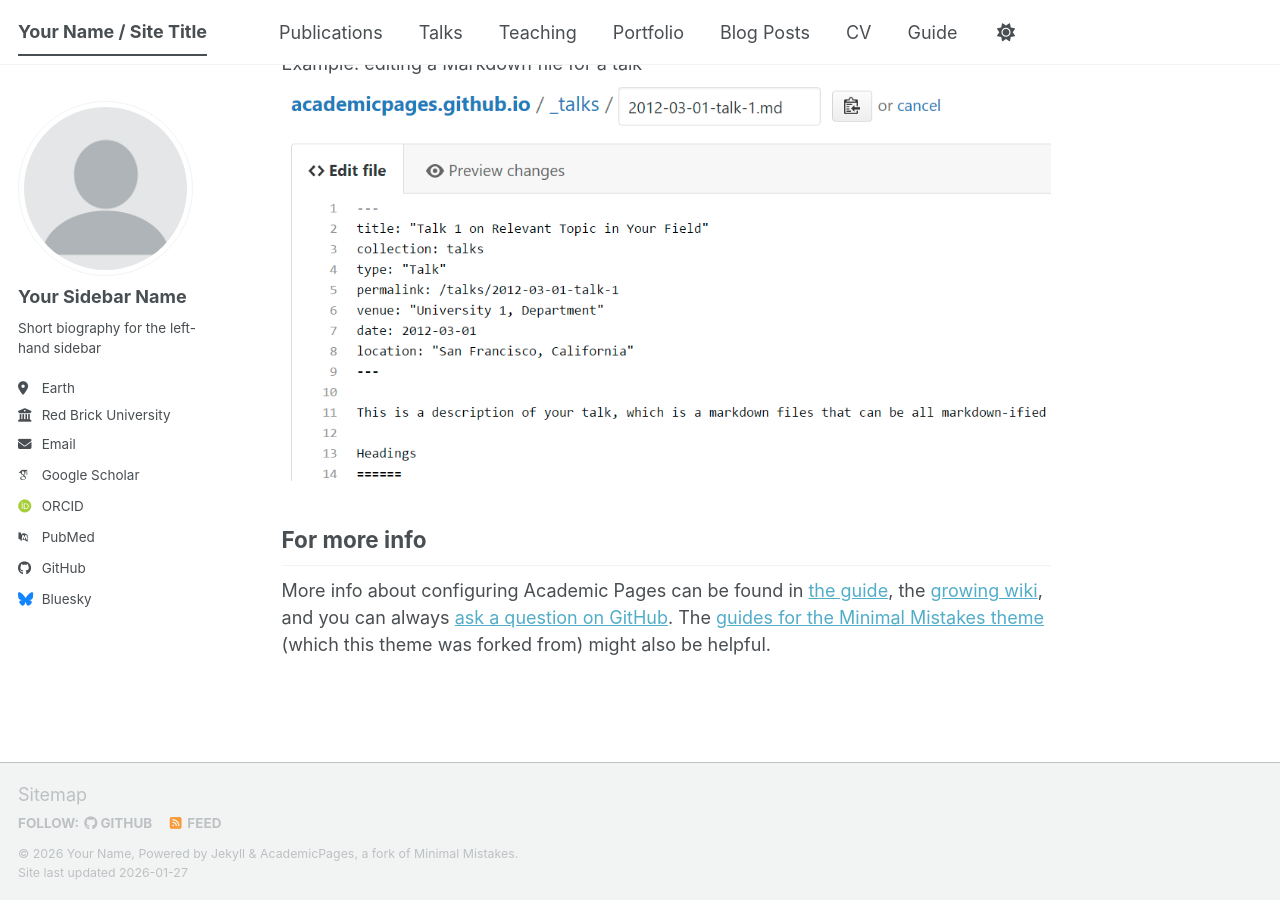
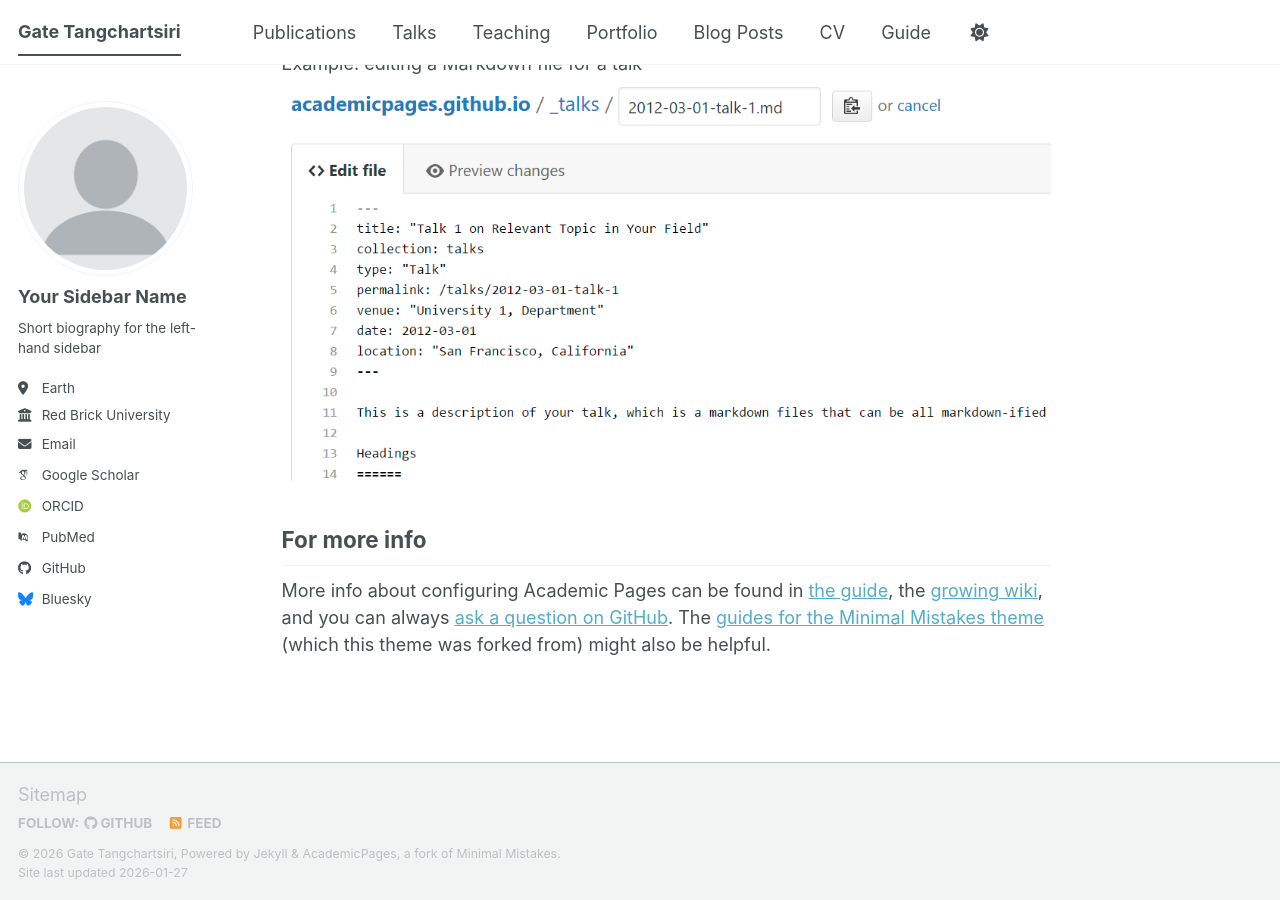
Before and after one commit to gateTang/gateTang.github.io, a Jekyll site: the page built from _pages/about.md, in a window 1280 px wide and 900 px high, scrolled down 2720 px. Built offline with Jekyll 4.4.1, drawn with Linux system fonts in a browser that asks for light colours; some web fonts are replaced; a script bundle is joined from its source files by our own code; library files that are not in the unit come from our copies.

Commit message:
Second commit.

```diff
--- a/_config.yml
+++ b/_config.yml
@@ -9,11 +9,11 @@
 # Basic Site Settings
 locale                   : "en-US"
 site_theme               : "default" # The available themes options are "default", "air", "sunrise", "mint", "dirt" and "contrast"
-title                    : "Your Name / Site Title"
+title                    : "Gate Tangchartsiri"
 title_separator          : "-"
-name                     : &name "Your Name"
+name                     : &name "Gate Tangchartsiri"
 description              : &description "Your Name's academic portfolio"   # Update this with a general description of your site, this is the default if not overridden by a page
-url                      : https://academicpages.github.io # The base hostname & protocol for your site e.g. "https://[your GitHub username].github.io",
+url                      : https://gateTang.github.io # The base hostname & protocol for your site e.g. "https://[your GitHub username].github.io",
                                                            # or if you already have some other page hosted on Github then use "https://[your GitHub username].github.io/[Your Repo Name]"
 baseurl                  : "" # the subpath of your site, e.g. "/blog"
 repository               : "academicpages/academicpages.github.io"
```
